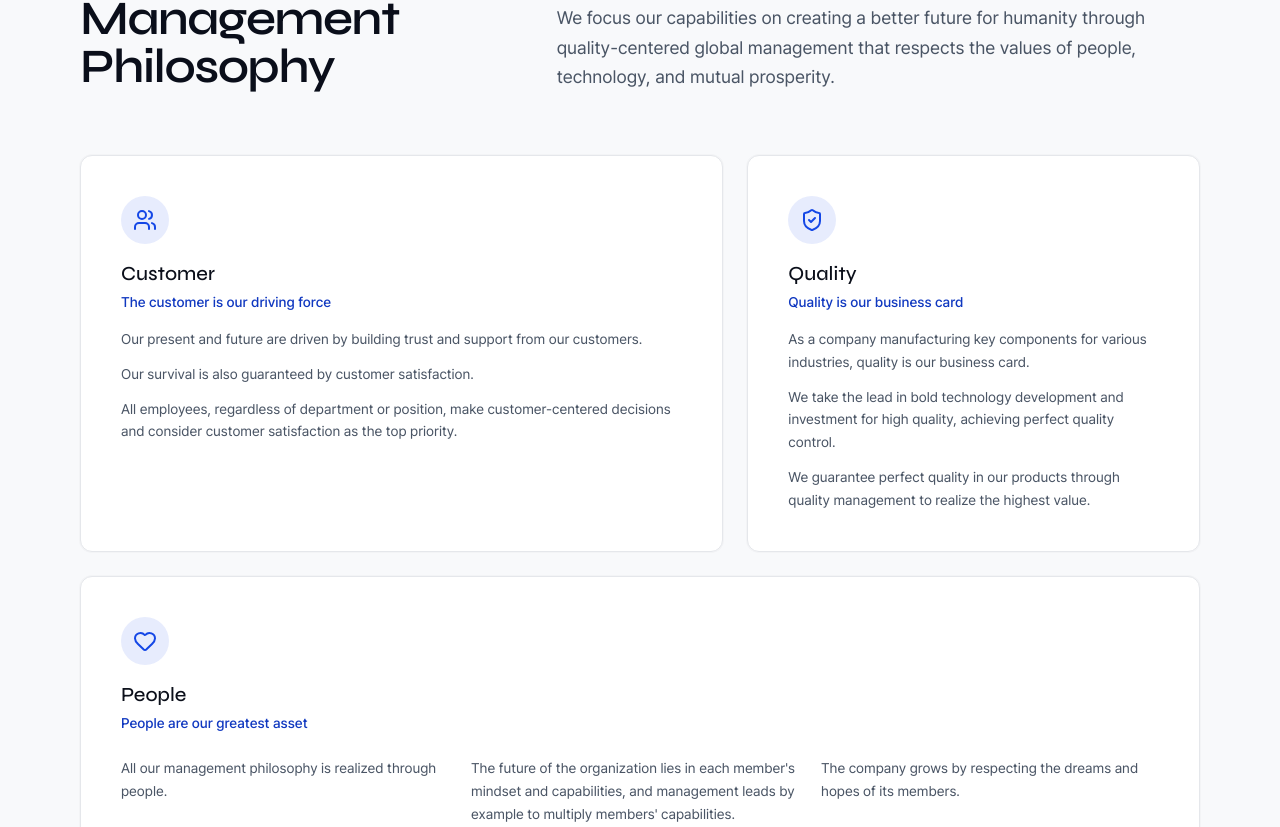
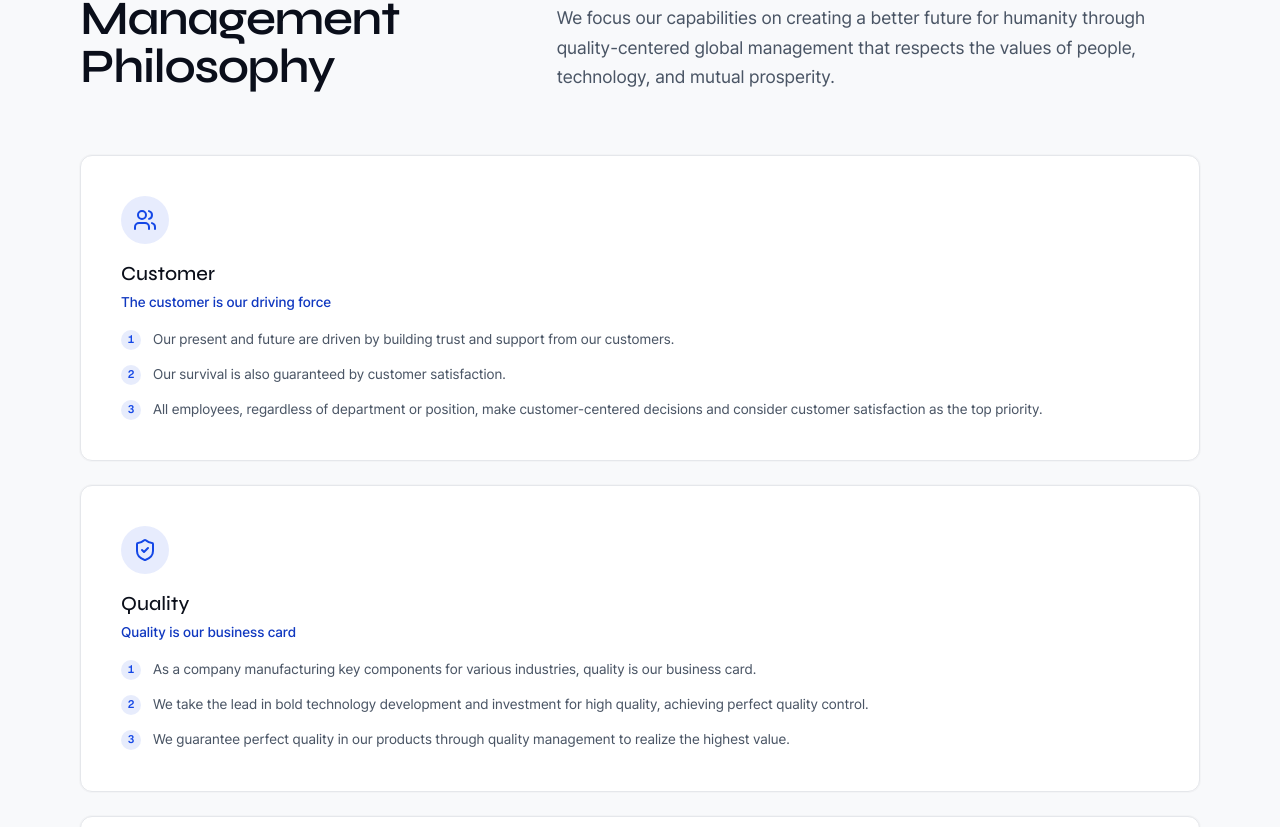
Before and after one commit to SeoKyungeng/seokyung-web, a Next.js app: page /en/about in a window 1280 px wide. Shown: the part 1673-2500 px from the top of the page. Built offline with nearby package versions, Linux system fonts and the light colour scheme.

Commit message:
refactor(about): 경영이념 카드 풀너비 + 번호 항목 레이아웃
- 벤토 그리드(7:5+12col) → 풀너비 세로 스택으로 변경
- 각 항목에 숫자 뱃지(1,2,3) 추가
- horizontal prop 및 미사용 변수 제거

```diff
--- a/src/components/about/PhilosophySection.tsx
+++ b/src/components/about/PhilosophySection.tsx
@@ -56,10 +56,9 @@ interface BentoCardProps {
   value: PhilosophyValue;
   locale: "ko" | "en";
   className?: string;
-  horizontal?: boolean;
 }
 
-function BentoCard({ value, locale, className = "", horizontal = false }: BentoCardProps) {
+function BentoCard({ value, locale, className = "" }: BentoCardProps) {
   const Icon = ICON_MAP[value.icon as IconName];
 
   return (
@@ -85,23 +84,16 @@ function BentoCard({ value, locale, className = "", horizontal = false }: BentoC
         {value.subtitle[locale]}
       </p>
 
-      {horizontal ? (
-        <div className="mt-6 grid grid-cols-1 gap-3 md:grid-cols-3">
-          {value.items.map((item, i) => (
-            <p key={i} className="break-keep-all text-sm leading-relaxed text-gray-600">
-              {item[locale]}
-            </p>
-          ))}
-        </div>
-      ) : (
-        <ul className="mt-4 flex-1 space-y-3">
-          {value.items.map((item, i) => (
-            <li key={i} className="break-keep-all text-sm leading-relaxed text-gray-600">
-              {item[locale]}
-            </li>
-          ))}
-        </ul>
-      )}
+      <ol className="mt-4 flex-1 space-y-3">
+        {value.items.map((item, i) => (
+          <li key={i} className="flex items-start gap-3 break-keep-all text-sm leading-relaxed text-gray-600">
+            <span className="mt-0.5 flex h-5 w-5 shrink-0 items-center justify-center rounded-full bg-primary-400/10 font-mono text-[11px] font-semibold text-primary-400">
+              {i + 1}
+            </span>
+            <span>{item[locale]}</span>
+          </li>
+        ))}
+      </ol>
     </div>
   );
 }
@@ -110,25 +102,11 @@ export function PhilosophySection({ slogan, values, locale, label, title }: Phil
   const { ref, isInView, reducedMotion } = useAnimateInView();
   const { ref: headerRef, isInView: headerInView, reducedMotion: headerReducedMotion } = useAnimateInView();
 
-  const [firstValue, secondValue, thirdValue] = values;
-
   const bentoStatic = (
     <div className="grid grid-cols-1 gap-6">
-      <div className="grid grid-cols-1 gap-6 md:grid-cols-12">
-        {firstValue && (
-          <div className="md:col-span-7">
-            <BentoCard value={firstValue} locale={locale} className="h-full" />
-          </div>
-        )}
-        {secondValue && (
-          <div className="md:col-span-5">
-            <BentoCard value={secondValue} locale={locale} className="h-full" />
-          </div>
-        )}
-      </div>
-      {thirdValue && (
-        <BentoCard value={thirdValue} locale={locale} horizontal />
-      )}
+      {values.map((value) => (
+        <BentoCard key={value.key} value={value} locale={locale} />
+      ))}
     </div>
   );
 
@@ -140,23 +118,11 @@ export function PhilosophySection({ slogan, values, locale, label, title }: Phil
       initial="hidden"
       animate={isInView ? "visible" : "hidden"}
     >
-      <div className="grid grid-cols-1 gap-6 md:grid-cols-12">
-        {firstValue && (
-          <motion.div className="md:col-span-7" variants={cardVariants}>
-            <BentoCard value={firstValue} locale={locale} className="h-full" />
-          </motion.div>
-        )}
-        {secondValue && (
-          <motion.div className="md:col-span-5" variants={cardVariants}>
-            <BentoCard value={secondValue} locale={locale} className="h-full" />
-          </motion.div>
-        )}
-      </div>
-      {thirdValue && (
-        <motion.div variants={cardVariants}>
-          <BentoCard value={thirdValue} locale={locale} horizontal />
+      {values.map((value) => (
+        <motion.div key={value.key} variants={cardVariants}>
+          <BentoCard value={value} locale={locale} />
         </motion.div>
-      )}
+      ))}
     </motion.div>
   );
 
```
